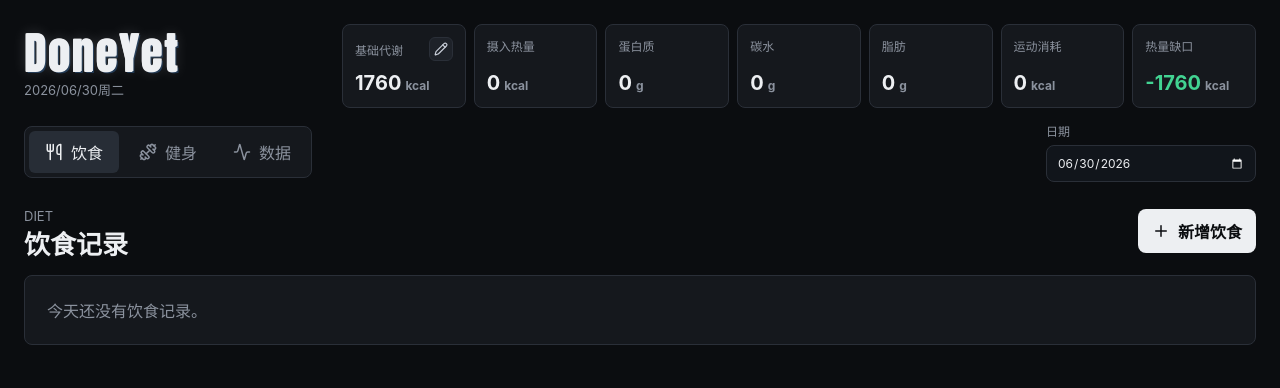
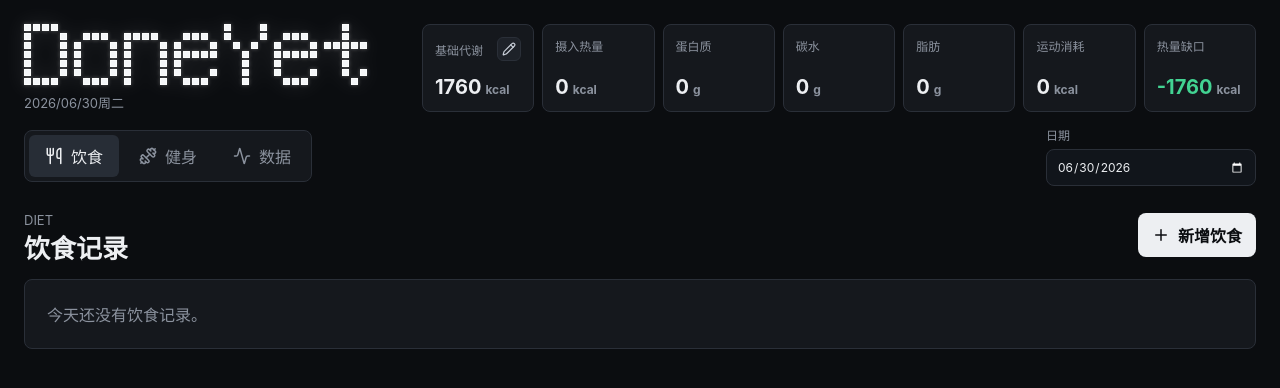
Before and after one commit to gengshuochn/DoneYet_project, a React (Vite) app in the folder client/: page / in a window 1280 px wide. Shown: the top 388 px of the page. Built offline with nearby package versions, Linux system fonts and the light colour scheme.

Commit message:
feat: restore health calendar and pixel logo

```diff
--- a/client/src/App.tsx
+++ b/client/src/App.tsx
@@ -60,7 +60,7 @@ function App() {
       </div>
       {activeTab === 'diet' && <DietModule date={selectedDate} meals={meals} setMeals={setMeals} />}
       {activeTab === 'fitness' && <FitnessModule date={selectedDate} workouts={workouts} setWorkouts={setWorkouts} />}
-      {activeTab === 'data' && <DataModule records={records} setRecords={setRecords} />}
+      {activeTab === 'data' && <DataModule records={records} setRecords={setRecords} meals={meals} workouts={workouts} bmr={bmr} />}
     </main>
   );
 }
--- a/client/src/components/DataModule.tsx
+++ b/client/src/components/DataModule.tsx
@@ -1,9 +1,9 @@
-import { Plus, Save, X } from 'lucide-react';
+import { Ban, CheckCircle2, ChevronLeft, ChevronRight, CircleDotDashed, Plus, RotateCcw, Save, X } from 'lucide-react';
 import { useMemo, useState } from 'react';
 import { CartesianGrid, Line, LineChart, ResponsiveContainer, Tooltip, XAxis, YAxis } from 'recharts';
-import type { BodyMetricType, BodyRecord } from '../types/models';
-import { nowISO, todayISO } from '../utils/date';
-import { bodyMetricLabels, bodyMetricUnits, makeBodyChartData, normalizeNumber } from '../utils/math';
+import type { BodyMetricType, BodyRecord, Meal, Workout } from '../types/models';
+import { addMonths, getMonthDays, monthKey, nowISO, todayISO } from '../utils/date';
+import { bodyMetricLabels, bodyMetricUnits, makeBodyChartData, makeCalendarDay, normalizeNumber } from '../utils/math';
 
 type EditorState = {
   id?: string;
@@ -25,13 +25,21 @@ function metricColor(type: BodyMetricType) {
 
 export function DataModule({
   records,
-  setRecords
+  setRecords,
+  meals,
+  workouts,
+  bmr
 }: {
   records: BodyRecord[];
   setRecords: (records: BodyRecord[]) => void;
+  meals: Meal[];
+  workouts: Workout[];
+  bmr: number;
 }) {
   const [editor, setEditor] = useState<EditorState | null>(null);
+  const [calendarDate, setCalendarDate] = useState(todayISO());
   const chartData = useMemo(() => makeBodyChartData(records), [records]);
+  const { days, firstWeekday, year, month } = getMonthDays(calendarDate);
 
   const openCreateEditor = () => {
     setEditor({ date: todayISO(), type: 'weight', value: '' });
@@ -179,6 +187,47 @@ export function DataModule({
           </LineChart>
         </ResponsiveContainer>
       </div>
+
+      <div className="calendar-card">
+        <div className="calendar-title">
+          <h3>{year} 年 {month} 月完成日历</h3>
+          <div className="calendar-actions">
+            <button type="button" className="icon-button" onClick={() => setCalendarDate(addMonths(calendarDate, -1))} aria-label="上个月">
+              <ChevronLeft size={18} />
+            </button>
+            <button type="button" className="icon-button" onClick={() => setCalendarDate(todayISO())} aria-label="回到本月">
+              <RotateCcw size={17} />
+            </button>
+            <button type="button" className="icon-button" onClick={() => setCalendarDate(addMonths(calendarDate, 1))} aria-label="下个月">
+              <ChevronRight size={18} />
+            </button>
+          </div>
+        </div>
+        <div className="calendar-weekdays">
+          <span>日</span><span>一</span><span>二</span><span>三</span><span>四</span><span>五</span><span>六</span>
+        </div>
+        <div className="calendar-grid">
+          {Array.from({ length: firstWeekday }).map((_, index) => <div key={`blank-${index}`} />)}
+          {days.map((day) => {
+            const status = makeCalendarDay(day, meals, workouts, bmr);
+            return (
+              <div className={`calendar-day ${status.status}`} key={day}>
+                <div className="day-head">
+                  <strong>{Number(day.slice(-2))}</strong>
+                  {status.status === 'complete' ? <CheckCircle2 size={18} /> : status.status === 'partial' ? <CircleDotDashed size={18} /> : <Ban size={18} />}
+                </div>
+                <span>{status.calorieBalance > 0 ? '+' : ''}{status.calorieBalance} kcal</span>
+              </div>
+            );
+          })}
+        </div>
+        <div className="calendar-legend">
+          <span><CheckCircle2 size={15} />饮食和训练</span>
+          <span><CircleDotDashed size={15} />完成一项</span>
+          <span><Ban size={15} />未记录</span>
+          <span>{monthKey(calendarDate)}</span>
+        </div>
+      </div>
     </section>
   );
 }
--- a/client/src/components/TopStats.tsx
+++ b/client/src/components/TopStats.tsx
@@ -11,6 +11,34 @@ type Props = {
   intake: NutritionTotals;
   workoutBurn: number;
 };
+
+const pixelLetters: Record<string, string[]> = {
+  D: ['11110', '10001', '10001', '10001', '10001', '10001', '11110'],
+  o: ['00000', '01110', '10001', '10001', '10001', '10001', '01110'],
+  n: ['00000', '11110', '10001', '10001', '10001', '10001', '10001'],
+  e: ['00000', '01110', '10001', '11111', '10000', '10001', '01110'],
+  Y: ['10001', '10001', '01010', '00100', '00100', '00100', '00100'],
+  t: ['00100', '00100', '11111', '00100', '00100', '00101', '00010']
+};
+
+function PixelLogo() {
+  return (
+    <div className="pixel-word" aria-label="DoneYet" role="img">
+      {'DoneYet'.split('').map((letter, letterIndex) => (
+        <div className="pixel-letter" key={`${letter}-${letterIndex}`}>
+          {pixelLetters[letter].flatMap((row, rowIndex) =>
+            row.split('').map((cell, colIndex) => (
+              <span
+                className={cell === '1' ? 'pixel-cell on' : 'pixel-cell'}
+                key={`${rowIndex}-${colIndex}`}
+              />
+            ))
+          )}
+        </div>
+      ))}
+    </div>
+  );
+}
 
 function Stat({
   label,
@@ -91,9 +119,7 @@ export function TopStats({ date, bmr, onBmrChange, intake, workoutBurn }: Props)
   return (
     <header className="topbar">
       <div className="brand-panel">
-        <h1 className="pixel-logo" aria-label="DoneYet">
-          DoneYet
-        </h1>
+        <PixelLogo />
         <p>{formatDisplayDate(date)}</p>
       </div>
       <div className="stats-grid">
--- a/client/src/styles.css
+++ b/client/src/styles.css
@@ -55,7 +55,7 @@ p {
 
 .topbar {
   display: grid;
-  grid-template-columns: 300px 1fr;
+  grid-template-columns: 380px 1fr;
   gap: 18px;
   align-items: stretch;
   margin-bottom: 14px;
@@ -80,19 +80,31 @@ p {
   padding: 0 8px 0 0;
 }
 
-.pixel-logo {
-  color: #edeff2;
-  font-family: Impact, "Arial Black", "Courier New", ui-monospace, monospace;
-  font-size: 44px;
-  font-weight: 900;
-  line-height: .88;
-  letter-spacing: 2px;
-  text-transform: none;
-  text-shadow:
-    1px 0 0 #edeff2,
-    0 1px 0 #edeff2,
-    2px 2px 0 rgba(77, 163, 255, .26),
-    0 0 14px rgba(237, 239, 242, .18);
+.pixel-word {
+  display: flex;
+  align-items: flex-start;
+  gap: 7px;
+  width: max-content;
+  filter: drop-shadow(0 0 10px rgba(237, 239, 242, .16));
+}
+
+.pixel-letter {
+  display: grid;
+  grid-template-columns: repeat(5, 7px);
+  grid-template-rows: repeat(7, 7px);
+  gap: 2px;
+}
+
+.pixel-cell {
+  width: 7px;
+  height: 7px;
+}
+
+.pixel-cell.on {
+  background: #f4f6f8;
+  box-shadow:
+    inset 0 0 0 1px rgba(255, 255, 255, .75),
+    0 0 4px rgba(244, 246, 248, .3);
 }
 
 .brand-panel p,
--- a/client/src/utils/math.ts
+++ b/client/src/utils/math.ts
@@ -49,12 +49,6 @@ export function sumWorkoutBurn(workouts: Workout[]) {
   return workouts.reduce((sum, workout) => sum + normalizeNumber(workout.estimatedCalories), 0);
 }
 
-export function latestMetric(records: BodyRecord[], type: BodyMetricType, date?: string) {
-  return [...records]
-    .filter((record) => record.type === type && (!date || record.date <= date))
-    .sort((a, b) => b.date.localeCompare(a.date))[0];
-}
-
 export function makeBodyChartData(records: BodyRecord[]) {
   const byDate = new Map<string, { date: string; weight?: number; chest?: number; waist?: number; bodyFat?: number }>();
 
```
Also changed, not shown: 2 other files (tests, documents, lock files or other folders).
